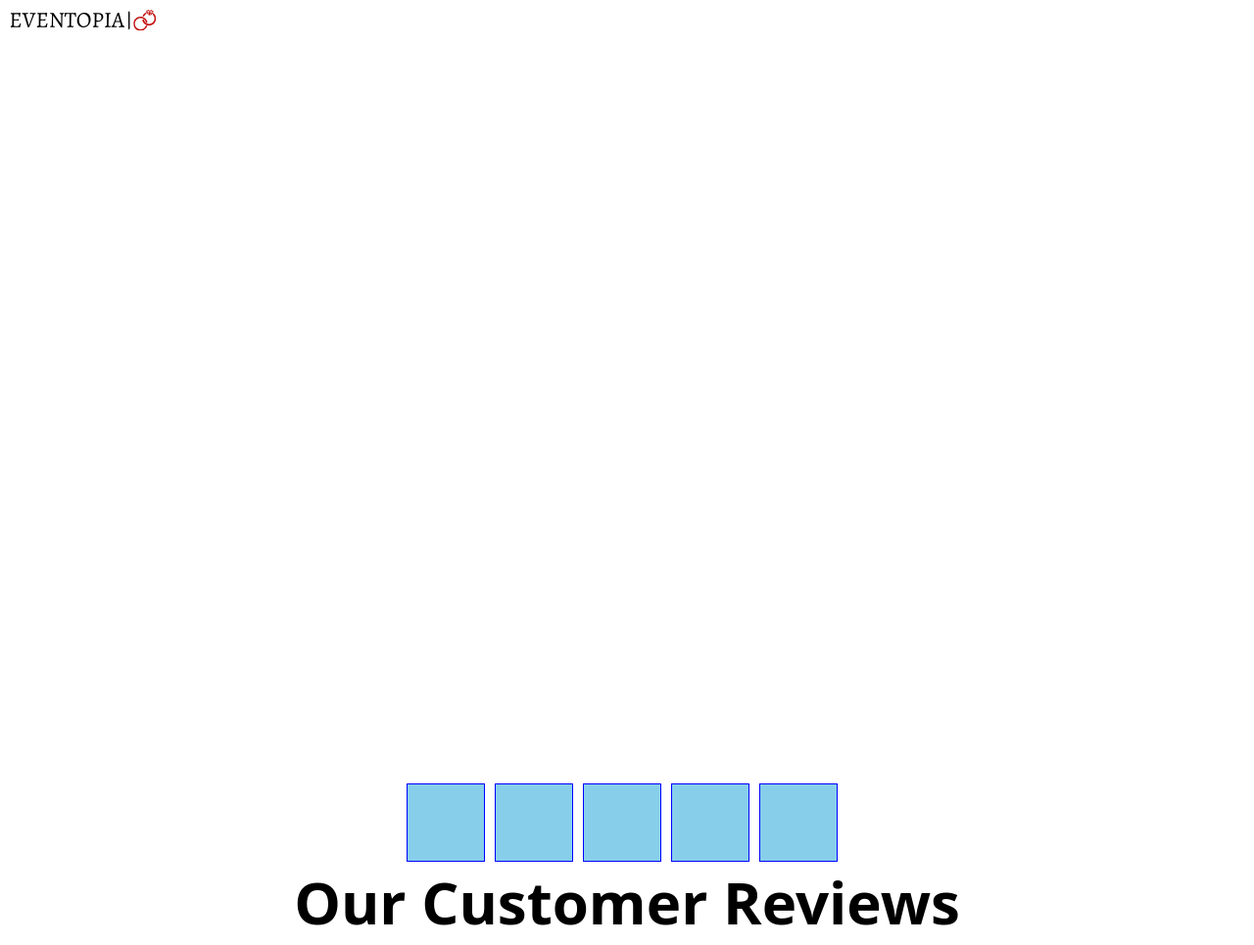
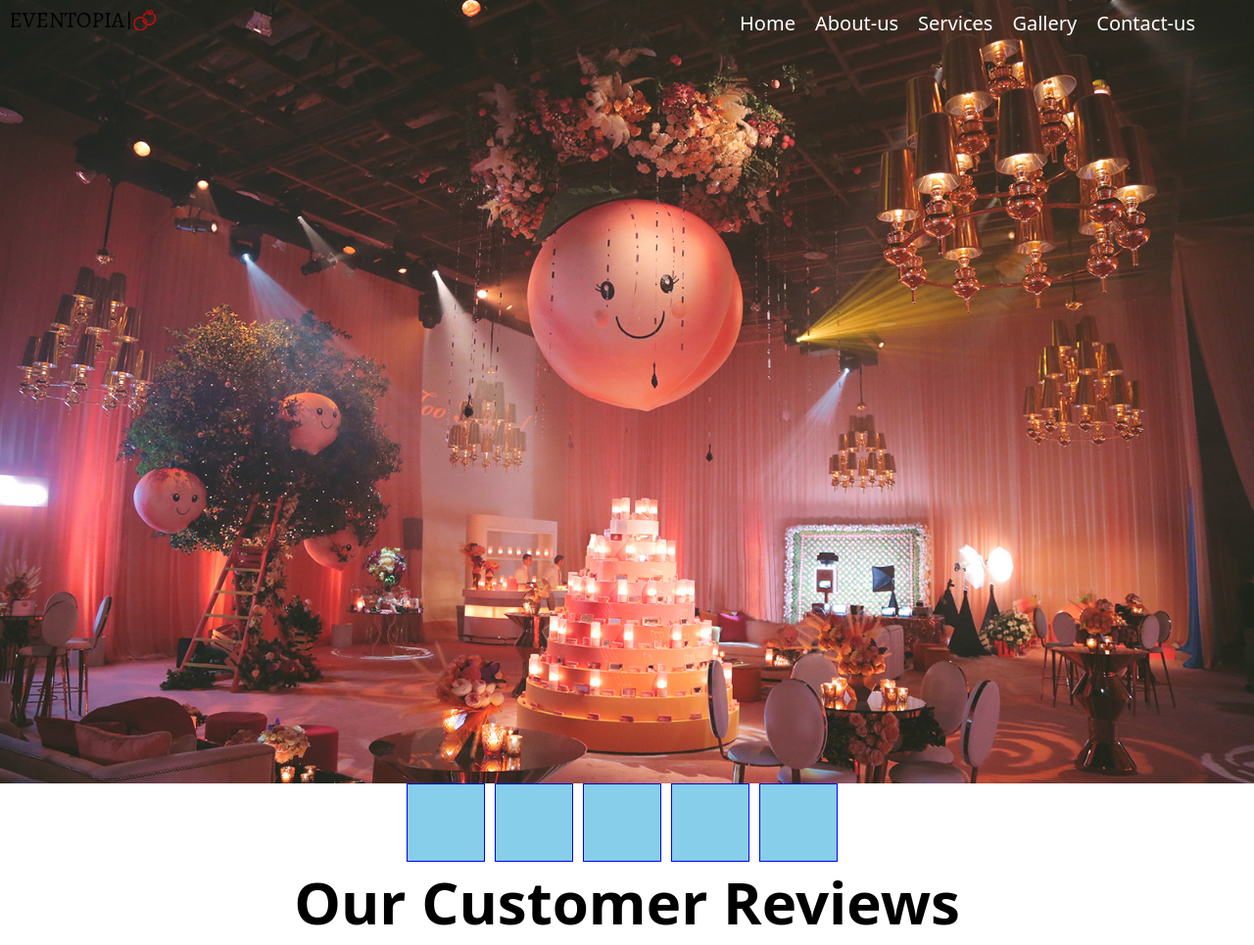
Before and after one commit to portgasDace2004/test, a plain HTML site: page index.html in a window 1280 px wide. Shown: the top 965 px of the page at 98% size. Drawn offline with Linux system fonts and the light colour scheme.

Commit message:
images fix

```diff
--- a/assets/css/style.css
+++ b/assets/css/style.css
@@ -5,7 +5,7 @@
 font-family: system-ui, -apple-system, BlinkMacSystemFont, 'Segoe UI', Roboto, Oxygen, Ubuntu, Cantarell, 'Open Sans', 'Helvetica Neue', sans-serif;
 }
 .bg{
-    background-image: url("../assets/images/TooFacedPeach-106-1.jpg");
+    background-image: url("../images/TooFacedPeach-106-1.jpg");
     background-size: cover;
     height: 100vh;
 }
```
